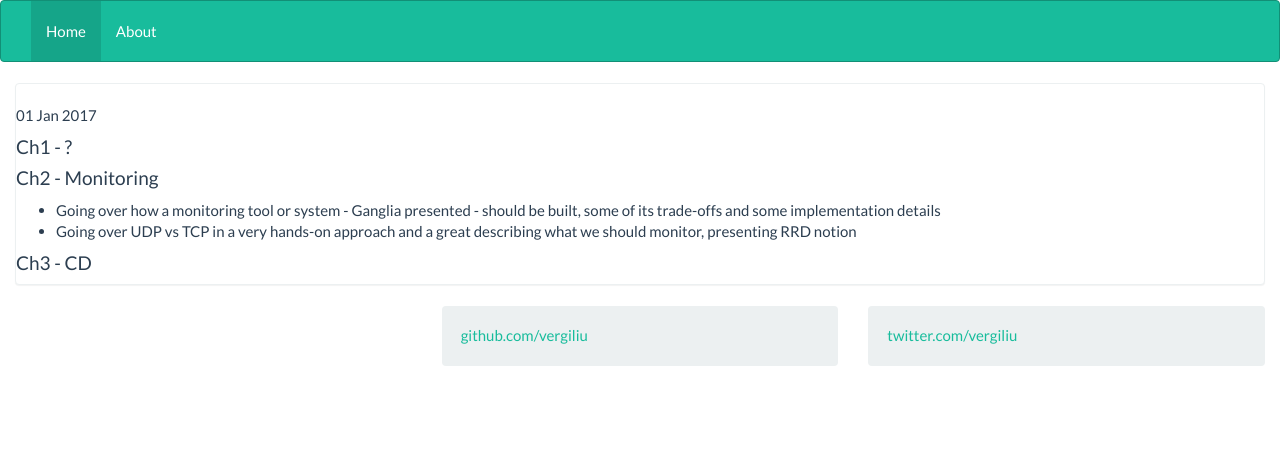
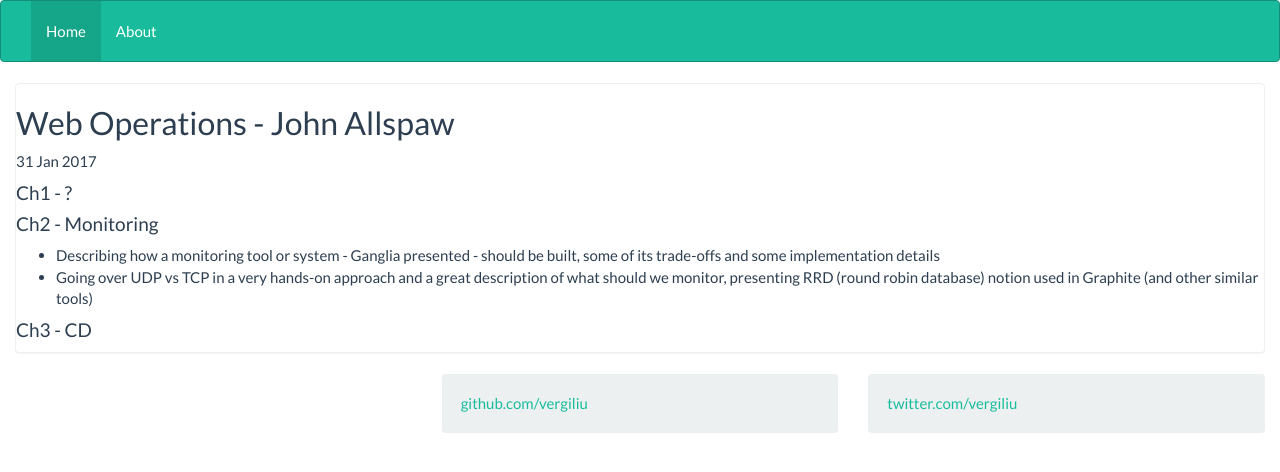
Before and after one commit to vergiliu/vergiliu.github.io, a Jekyll site: the page built from _posts/2017-01-31-webop.md, in a window 1280 px wide. Shown: the top 472 px of the page. Built offline with Jekyll 4.4.1, drawn with Linux system fonts in a browser that asks for light colours; our own code applies the rules of GitHub Pages for plain Markdown files.

```diff
--- a/_posts/2017-01-31-webop.md
+++ b/_posts/2017-01-31-webop.md
@@ -1,6 +1,6 @@
 ---
 layout: post
-title: "Web Operations - John Allspaw
+title: "Web Operations - John Allspaw"
 date: 2017-01-31 22:22:22
 categories: [books, reviews]
 tags: [books, reviews, 2017]
@@ -9,7 +9,7 @@ rating: na
 #### Ch1 - ?
 
 #### Ch2 - Monitoring
-* Going over how a monitoring tool or system - Ganglia presented - should be built, some of its trade-offs and some implementation details
-* Going over UDP vs TCP in a very hands-on approach and a great describing what we should monitor, presenting RRD notion
+* Describing how a monitoring tool or system - Ganglia presented - should be built, some of its trade-offs and some implementation details
+* Going over UDP vs TCP in a very hands-on approach and a great description of what should we monitor, presenting RRD (round robin database) notion used in Graphite (and other similar tools)
 
 #### Ch3 - CD
```
Also changed, not shown: _posts/2017-01-01-energy.md (added, +16 -0 lines).
